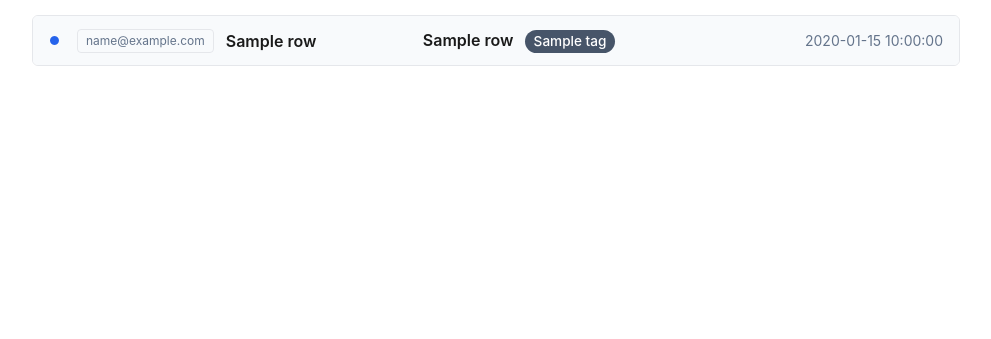
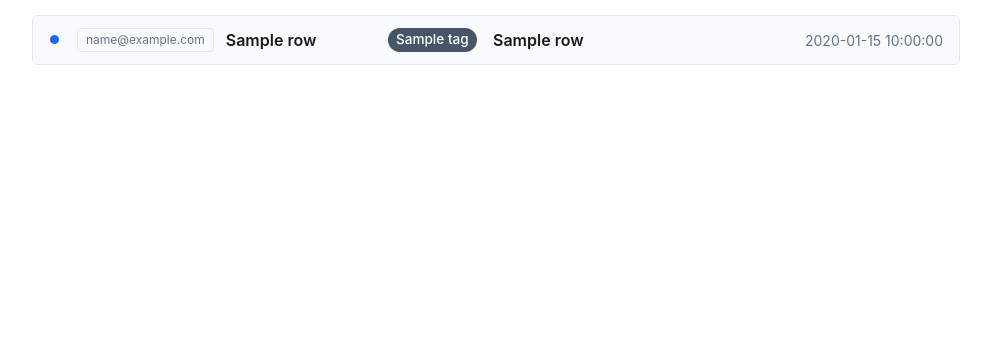
Before and after one commit to eliseiv/mail-agregator, a Python web app: template backend/app/templates/inbox.html in a window 1280 px wide. Shown: the part 122-461 px from the top of the page, without its empty margins (144-1135 px from the left). Run offline with Jinja, Linux system fonts and the light colour scheme; the template is opened without the code that fills it: most values are stand-ins (such as "Sample title", 1, 10 or a date in 2020).

Commit message:
fix(inbox): move tag chips into their own grid column so long subjects don't hide them

```diff
--- a/backend/app/static/css/main.css
+++ b/backend/app/static/css/main.css
@@ -490,7 +490,8 @@ a:hover { color: var(--color-primary-hover); }
 
 .msg-row__link {
   display: grid;
-  grid-template-columns: 16px auto minmax(120px, 1fr) minmax(180px, 2fr) auto;
+  /* indicator | account | from | tags | subject | date */
+  grid-template-columns: 16px auto minmax(120px, 1fr) auto minmax(180px, 2fr) auto;
   align-items: center;
   gap: var(--space-3);
   padding: var(--space-3) var(--space-4);
@@ -847,12 +848,14 @@ a:hover { color: var(--color-primary-hover); }
     grid-template-areas:
       "ind tag date"
       "from from from"
+      "tags tags tags"
       "subj subj subj";
     row-gap: var(--space-1);
   }
   .msg-row__indicator { grid-area: ind; }
   .msg-row__account-tag { grid-area: tag; max-width: none; }
   .msg-row__from { grid-area: from; }
+  .msg-row__tags { grid-area: tags; max-width: none; flex-wrap: wrap; }
   .msg-row__subject { grid-area: subj; white-space: normal; }
   .msg-row__date { grid-area: date; justify-self: end; }
 
@@ -1203,13 +1206,18 @@ a:hover { color: var(--color-primary-hover); }
   margin: 0;
 }
 
-/* Inline tag chips inside inbox row + message header */
+/* Tag chips column inside the inbox row + message header.
+   Sits between the "from" column and the subject so a long subject
+   never pushes tags out of view. Truncation happens in the subject
+   column (white-space:nowrap + ellipsis), not here. */
 .msg-row__tags {
-  display: inline-flex;
+  display: flex;
   gap: 0.3em;
-  margin-left: var(--space-2);
-  vertical-align: middle;
+  flex-wrap: nowrap;
+  max-width: 14rem;
+  overflow: hidden;
 }
+.msg-row__tags:empty { display: none; }
 .message__tags {
   display: flex;
   flex-wrap: wrap;
--- a/backend/app/templates/_message_row.html
+++ b/backend/app/templates/_message_row.html
@@ -19,15 +19,16 @@
       {% if msg.from_name %}{{ msg.from_name | e }}{% else %}{{ msg.from_addr | e }}{% endif %}
     </span>
 
+    {# Always emit the tags slot so the grid columns line up between rows.
+       Empty span has zero intrinsic width and is collapsed by the grid gap. #}
+    <span class="msg-row__tags" aria-label="Tags">
+      {% for t in msg.tags | default([]) %}{{ m.tag_chip(t) }}{% endfor %}
+    </span>
+
     <span class="msg-row__subject">
       {% if msg.subject %}{{ msg.subject | e }}{% else %}<em>(no subject)</em>{% endif %}
       {% if msg.has_attachments %}
         <span class="msg-row__attach" aria-label="Has attachments" title="Has attachments">&#128206;</span>
-      {% endif %}
-      {% if msg.tags %}
-        <span class="msg-row__tags" aria-label="Tags">
-          {% for t in msg.tags %}{{ m.tag_chip(t) }}{% endfor %}
-        </span>
       {% endif %}
     </span>
 
```
